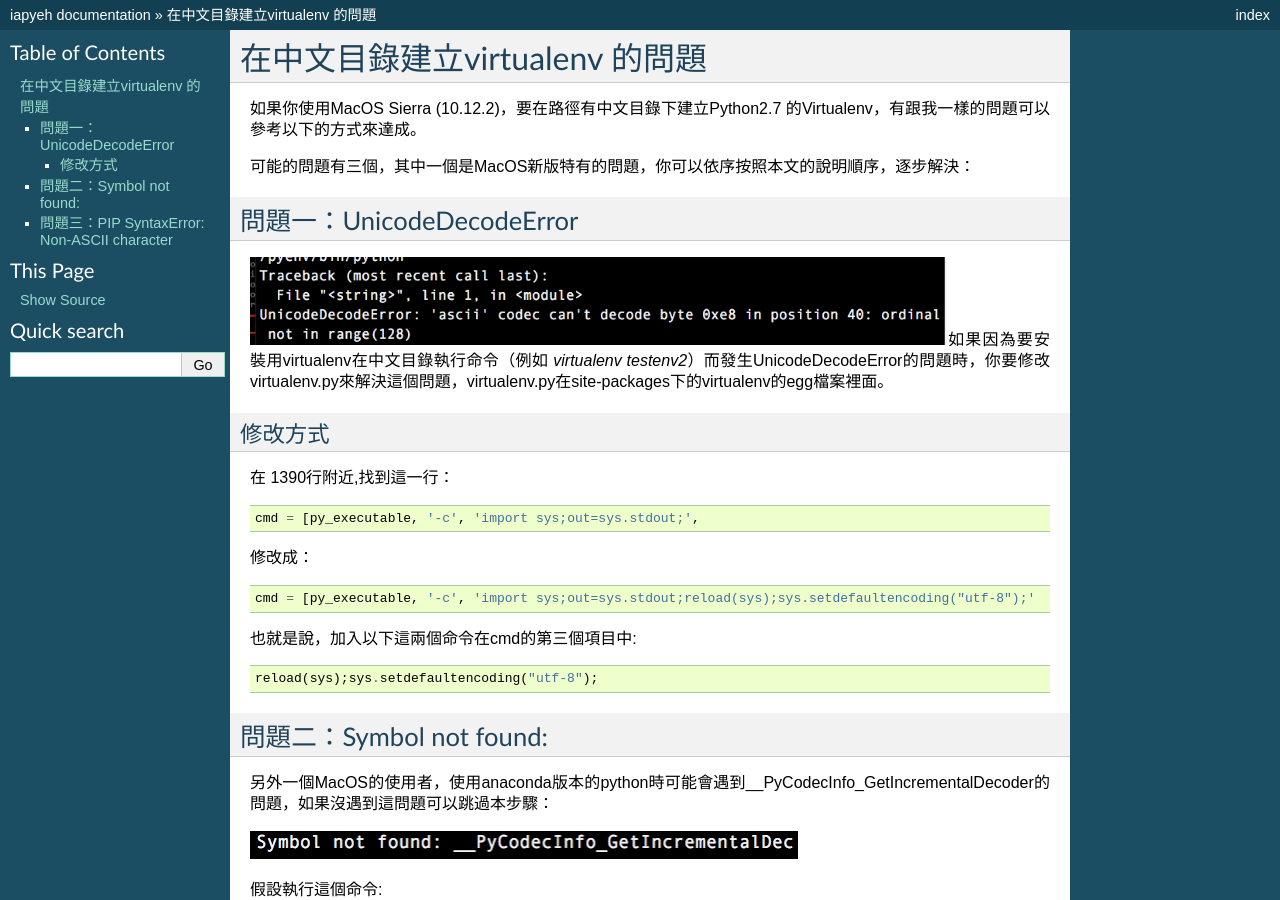
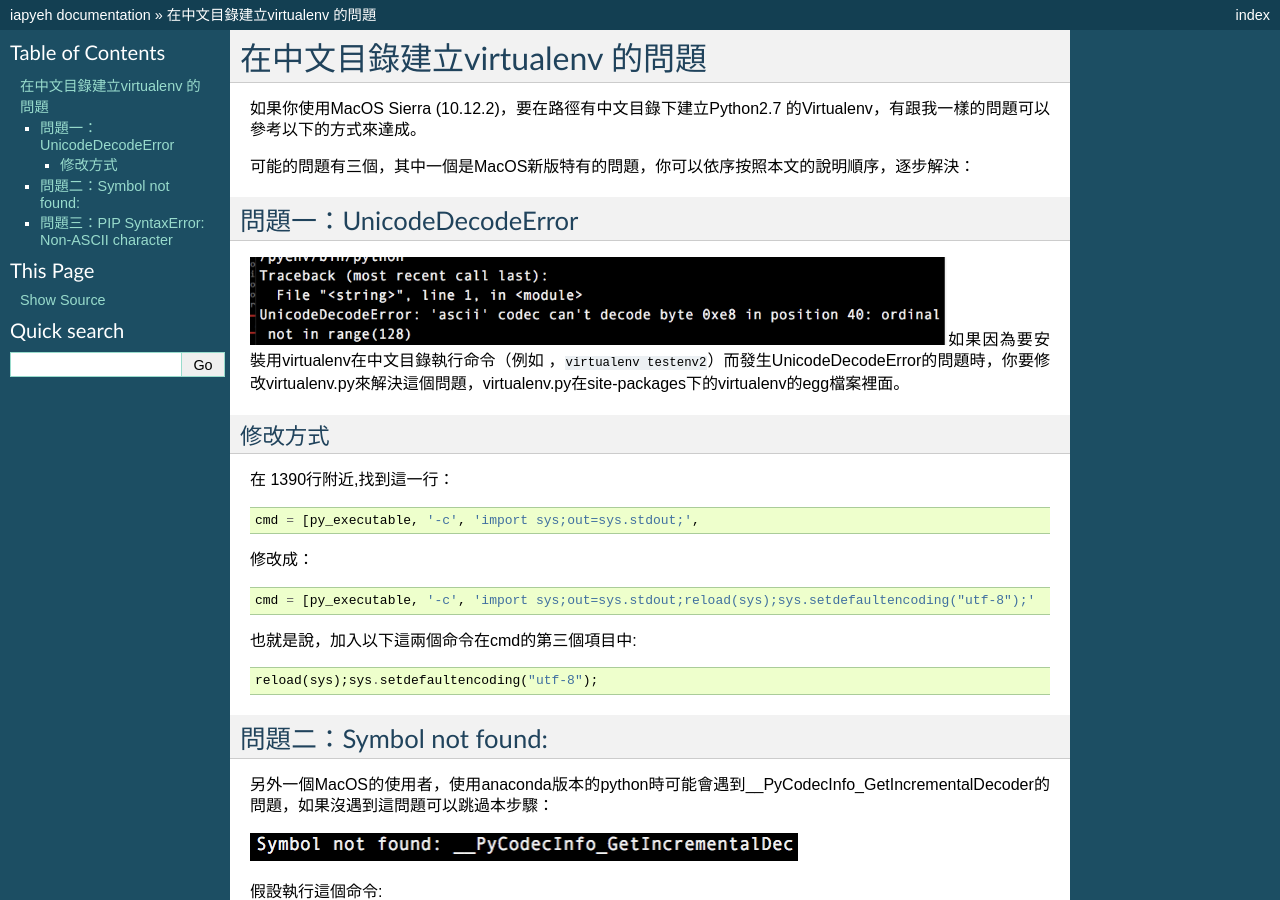
Before and after one commit to iapyeh/iapyeh, a Sphinx documentation site: the page built from docs/blogs/technical/VirtualenvProblem.rst, in a window 1280 px wide and 900 px high. Built offline with Sphinx 7.4.7, drawn with Linux system fonts in a browser that asks for light colours.

Commit message:
Google Docs reST Editor@2017-1-17 18:10:34

```diff
--- a/docs/blogs/technical/VirtualenvProblem.rst
+++ b/docs/blogs/technical/VirtualenvProblem.rst
@@ -13,7 +13,7 @@
 問題一：UnicodeDecodeError
 ==========================
 
-\ |IMG1|\ 如果因為要安裝用virtualenv在中文目錄執行命令（例如 `virtualenv testenv2`）而發生UnicodeDecodeError的問題時，你要修改virtualenv.py來解決這個問題，virtualenv.py在site-packages下的virtualenv的egg檔案裡面。
+\ |IMG1|\ 如果因為要安裝用virtualenv在中文目錄執行命令（例如 ，``virtualenv testenv2``）而發生UnicodeDecodeError的問題時，你要修改virtualenv.py來解決這個問題，virtualenv.py在site-packages下的virtualenv的egg檔案裡面。
 
 .. _h174fb648377959437b5c1f697c1c40:
 
```
